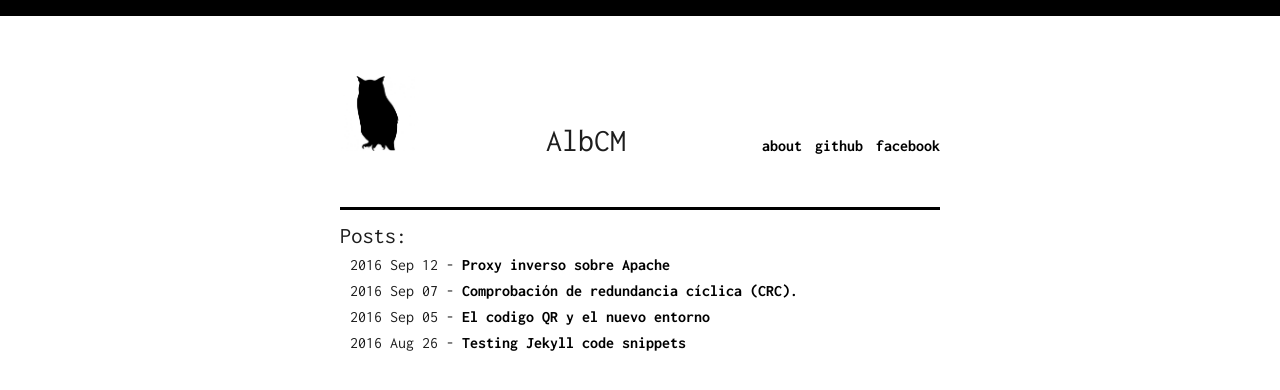
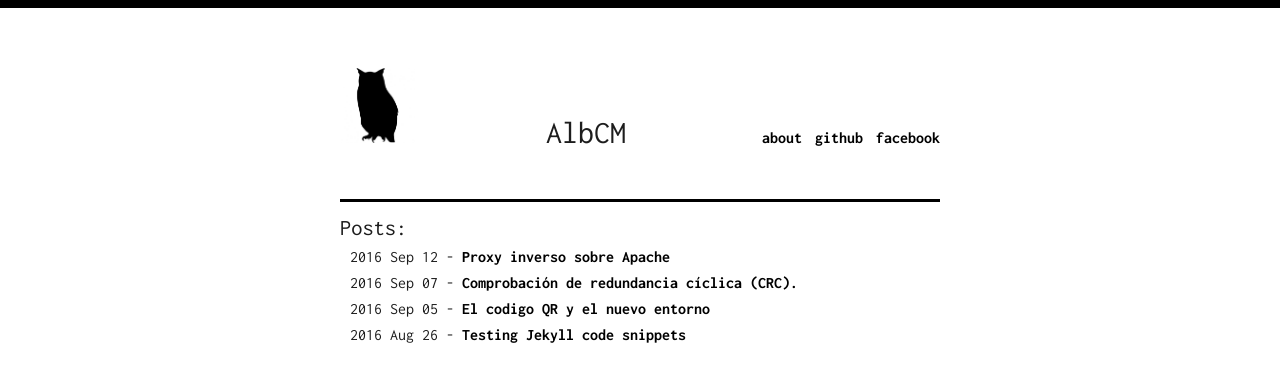
Before and after one commit to AlbCM/albcm.github.io, a Jekyll site: the page built from index.html, in a window 1280 px wide. Shown: the top 390 px of the page. Built offline with Jekyll 4.4.1, drawn with Linux system fonts in a browser that asks for light colours; comment, search, counter and statistics services are not loaded.

Commit message:
Update index.html

```diff
--- a/index.html
+++ b/index.html
@@ -16,7 +16,7 @@ layout: default
 <style>
 body{
     border-top-style:solid;
-    border-top-width:1em;
+    border-top-width:0.5em;
     border-top-color:black;
 
 }
```
